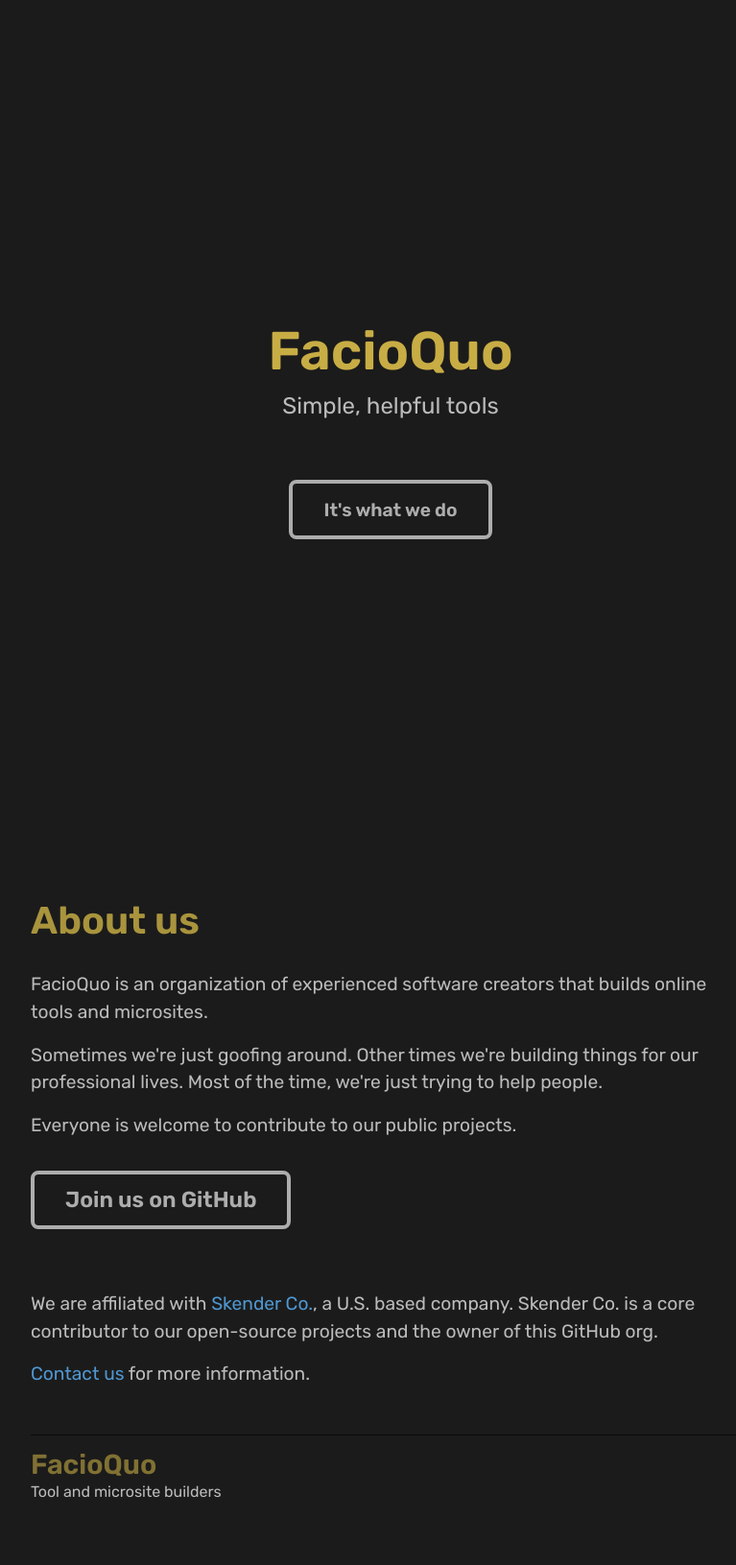
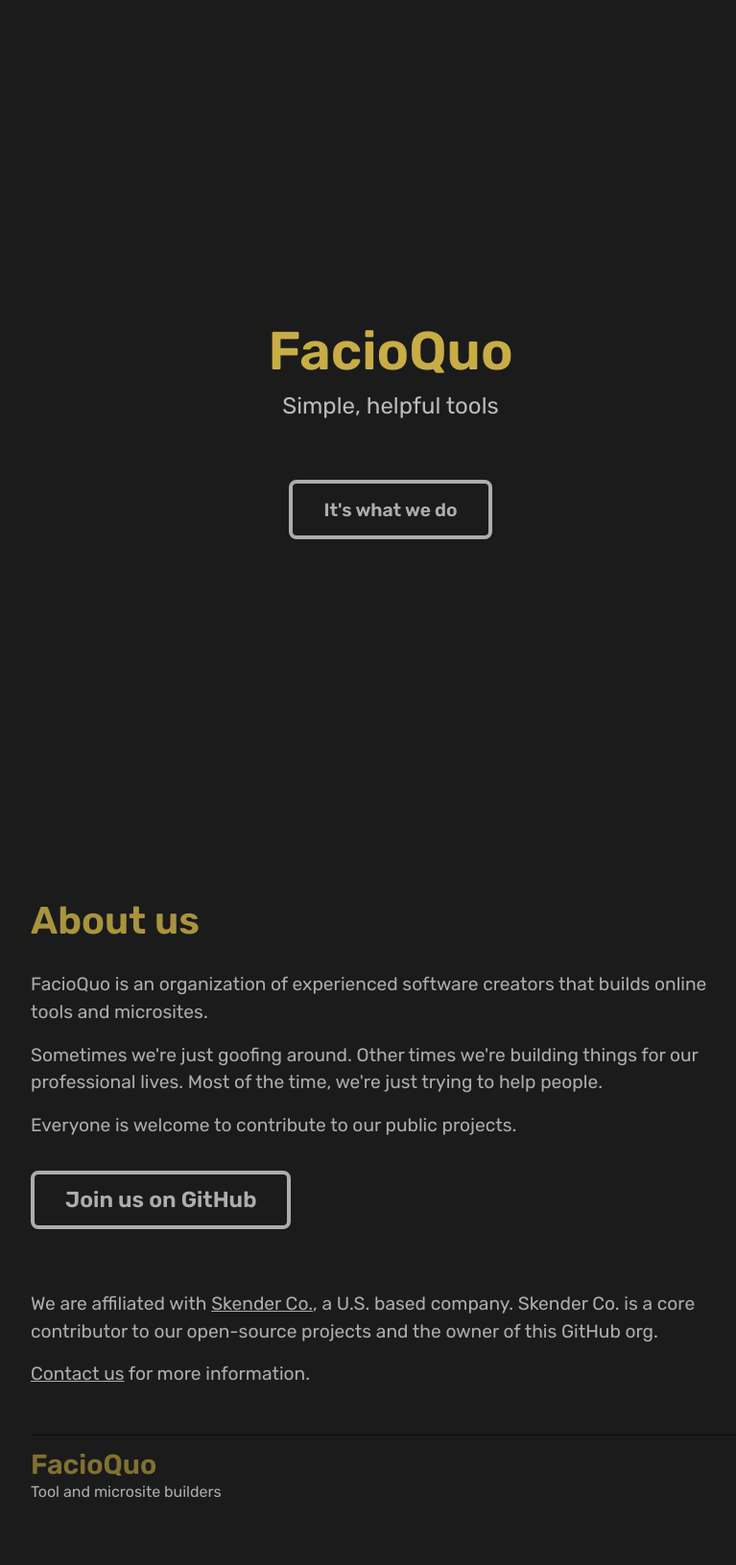
Before and after one commit to facioquo/facioquo.com, a Jekyll site: the page built from pages/home.html, in a window 1280 px wide. Shown: the whole page at 96% size, without its empty margins (233-1000 px from the left). Built offline with Jekyll 4.4.1, drawn with Linux system fonts in a browser that asks for light colours.

Commit message:
fix a11y link contrast issue

```diff
--- a/_config.yml
+++ b/_config.yml
@@ -18,9 +18,6 @@
 organization:
   name: FacioQuo
   email: info@facioquo.com
-
-twitter:
-  card: summary
 
 # Build settings
 plugins:
--- a/_includes/head-base-styles.html
+++ b/_includes/head-base-styles.html
@@ -6,7 +6,7 @@
     /* LAYOUTS */
     body {
         font: 400 16px/1.5 "Rubik", "Roboto", "Segoe UI", "Segoe UI Emoji", "Segoe UI Symbol", Helvetica, Arial, sans-serif;
-        color: #bbbbbb;
+        color: #adadad;
         background-color: #1b1b1b;
         -webkit-text-size-adjust: 100%;
         -webkit-font-feature-settings: "kern" 1;
@@ -95,17 +95,15 @@
     }
 
     a {
-        color: #4f97d1;
-        text-decoration: none;
+        color: inherit;
     }
 
     a:visited {
-        color: #4f97d1;
+        color: inherit;
     }
 
     a:hover {
-        color: #adadad;
-        text-decoration: underline;
+        color: #c9c9c9;
     }
 
     code {
@@ -172,7 +170,11 @@
 
     /* BUTTONS */
     button {
-      min-height: 3.2em;
+        min-height: 3.2em;
+
+        @media screen and (max-width: 480px) {
+            width: 100%;
+        }
     }
 
     .fq-button {
@@ -204,7 +206,7 @@
 
     .fq-button:hover {
 
-        color: #adadad;
+        color: #c9c9c9;
         background-color: rgb(35, 35, 35);
         text-decoration: underline;
 
--- a/_includes/head.html
+++ b/_includes/head.html
@@ -16,7 +16,7 @@
 
   {%- include head-base-styles.html -%}
 
-  <link rel="icon" type="image/x-icon" href="{{ '/assets/icons/favicon.ico' }}">
+  <link rel="icon" type="image/x-icon" href="/assets/icons/favicon.ico">
   <link rel="icon" type="image/png" sizes="32x32" href="/assets/icons/favicon-32x32.png">
   <link rel="manifest" href="/assets/manifest.json">
   <link rel="mask-icon" href="/assets/icons/safari-pinned-tab.svg" color="#212121">
```
